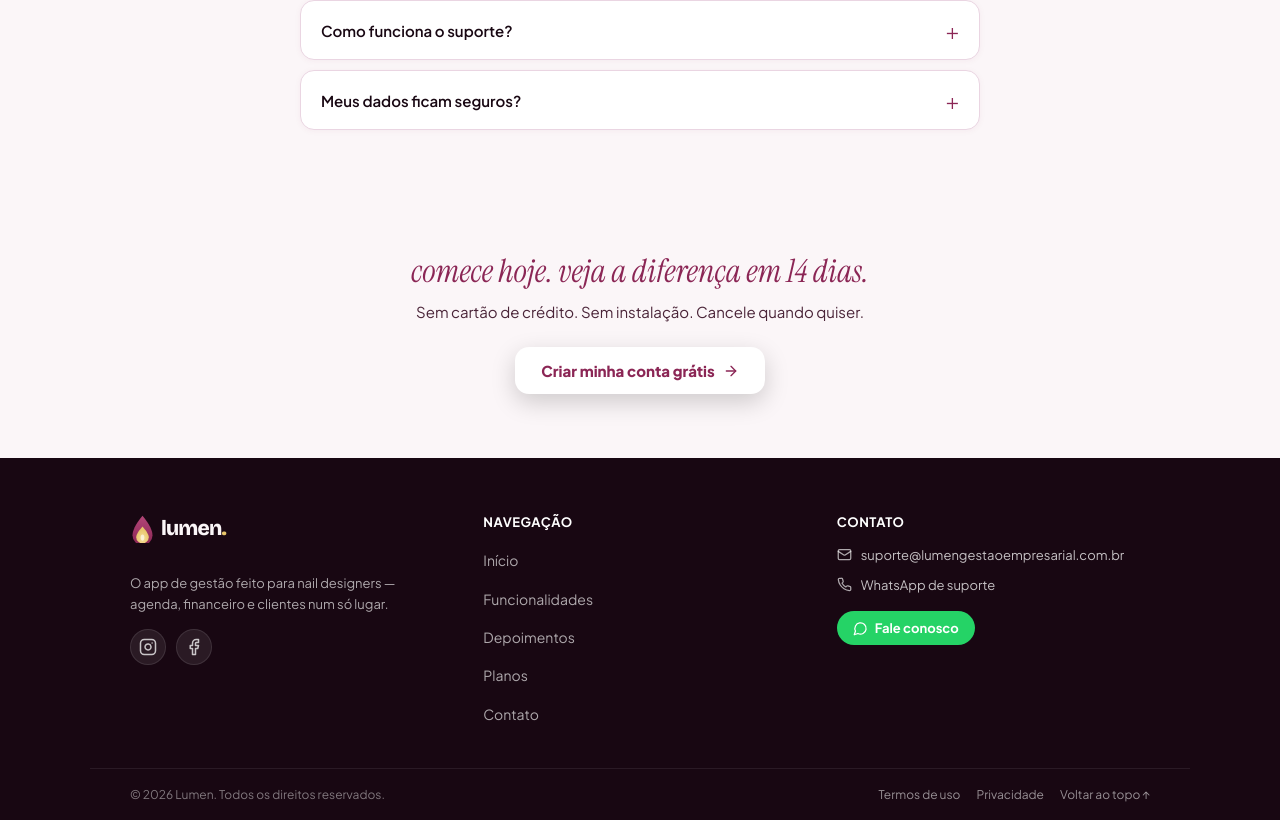
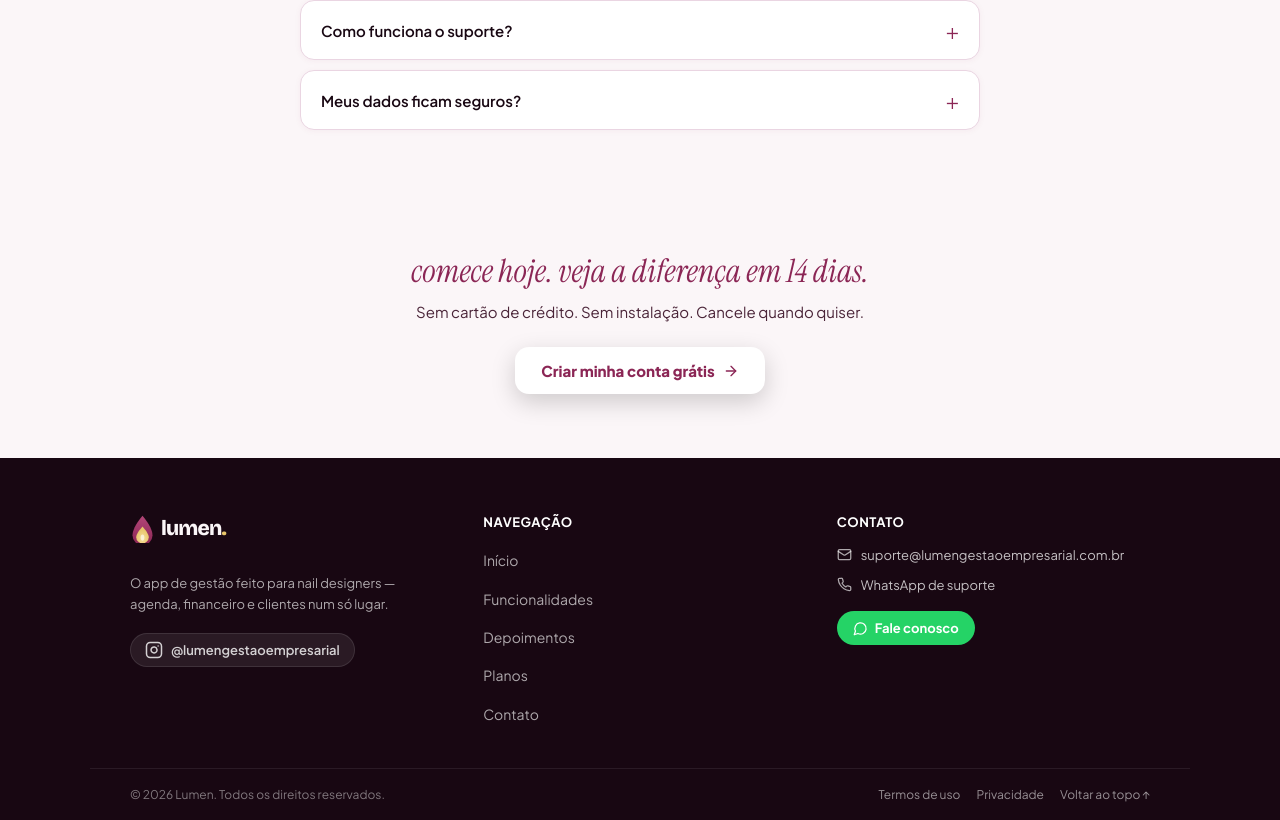
Before and after one commit to jnthcardoso/NAILPRO, a React (Vite) app: page / in a window 1280 px wide. Shown: the part 3051-3871 px from the top of the page. Built offline with nearby package versions, Linux system fonts and the light colour scheme; no server answers.

Commit message:
feat: Instagram @lumengestaoempresarial no rodape da landing
Aponta o link do Instagram para o perfil real e mostra o @handle visivel. Remove o icone de Facebook (apontava para placeholder sem perfil).

Co-Authored-By: Claude Opus 4.8 <noreply@anthropic.com>

```diff
--- a/src/pages/Landing.jsx
+++ b/src/pages/Landing.jsx
@@ -1,6 +1,6 @@
 import { useState, useEffect } from 'react'
 import { useNavigate, Link } from 'react-router-dom'
-import { Calendar, DollarSign, Users, Bell, Check, Sparkles, ArrowRight, ShieldCheck, Menu, X, MessageCircle, Mail, Phone, Instagram, Facebook } from 'lucide-react'
+import { Calendar, DollarSign, Users, Bell, Check, Sparkles, ArrowRight, ShieldCheck, Menu, X, MessageCircle, Mail, Phone, Instagram } from 'lucide-react'
 import { LumenLogo } from '../components/common/Brand'
 import { PLANOS, formatPreco, PRECO_USUARIO_ADICIONAL, SUPORTE_WHATSAPP } from '../contexts/AssinaturaContext'
 import { trackFaleConosco, trackVerPlanos } from '../lib/analytics'
@@ -363,14 +363,16 @@ export default function Landing() {
             <p style={s.footerDesc}>
               O app de gestão feito para nail designers — agenda, financeiro e clientes num só lugar.
             </p>
-            <div style={s.footerSocial}>
-              <a href="https://instagram.com" target="_blank" rel="noreferrer" style={s.socialIcon} title="Instagram">
-                <Instagram size={18} />
-              </a>
-              <a href="https://facebook.com" target="_blank" rel="noreferrer" style={s.socialIcon} title="Facebook">
-                <Facebook size={18} />
-              </a>
-            </div>
+            <a
+              href="https://instagram.com/lumengestaoempresarial"
+              target="_blank"
+              rel="noreferrer"
+              style={s.footerInsta}
+              title="Instagram"
+            >
+              <Instagram size={18} />
+              <span>@lumengestaoempresarial</span>
+            </a>
           </div>
 
           {/* Col 2 — Navegação */}
@@ -637,8 +639,7 @@ const s = {
   footerInner: { display: 'grid', gridTemplateColumns: 'repeat(auto-fit, minmax(200px, 1fr))', gap: 40, padding: '56px 40px 40px', maxWidth: 1100, margin: '0 auto' },
   footerCol: { display: 'flex', flexDirection: 'column', gap: 10 },
   footerDesc: { fontSize: 13, color: 'rgba(255,255,255,0.65)', lineHeight: 1.6, margin: '8px 0 0' },
-  footerSocial: { display: 'flex', gap: 10, marginTop: 4 },
-  socialIcon: { width: 36, height: 36, borderRadius: '50%', background: 'rgba(255,255,255,0.08)', border: '1px solid rgba(255,255,255,0.1)', display: 'flex', alignItems: 'center', justifyContent: 'center', color: 'rgba(255,255,255,0.75)', textDecoration: 'none', transition: 'background 0.15s' },
+  footerInsta: { display: 'inline-flex', alignItems: 'center', gap: 8, marginTop: 8, color: 'rgba(255,255,255,0.8)', textDecoration: 'none', fontSize: 13, fontWeight: 600, background: 'rgba(255,255,255,0.08)', border: '1px solid rgba(255,255,255,0.1)', borderRadius: 'var(--radius-pill)', padding: '7px 14px', width: 'fit-content' },
   footerColTitulo: { fontSize: 13, fontWeight: 700, color: '#fff', marginBottom: 6, textTransform: 'uppercase', letterSpacing: '0.5px' },
   footerNavLink: { background: 'transparent', border: 'none', color: 'rgba(255,255,255,0.65)', fontSize: 14, cursor: 'pointer', fontFamily: 'inherit', textAlign: 'left', padding: '3px 0', lineHeight: 1.6 },
   footerContato: { display: 'flex', alignItems: 'flex-start', gap: 9, color: 'rgba(255,255,255,0.65)', fontSize: 13, lineHeight: 1.5 },
```
